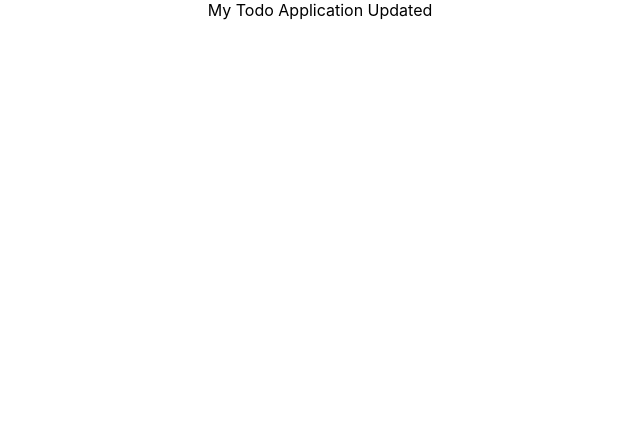
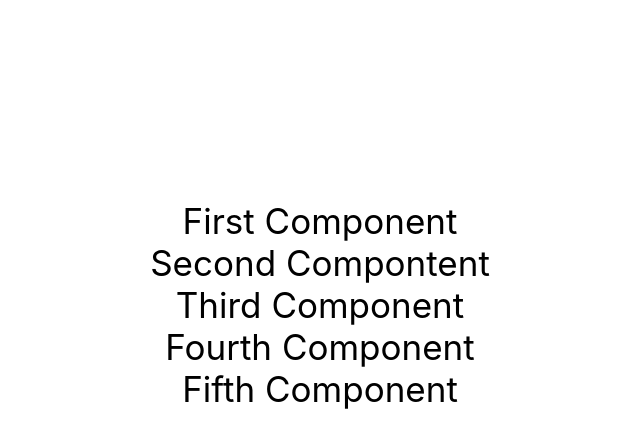
Before and after one commit to Harsh-Vardhan-Choudhary/todo-app, a React (Create React App) app: page / in a window 1280 px wide. Shown: the top 448 px of the page, without its empty margins (320-960 px from the left). Built offline with nearby package versions, Linux system fonts and the light colour scheme.

Commit message:
Learning about components in React

```diff
--- a/src/App.css
+++ b/src/App.css
@@ -1,38 +1,5 @@
 .App {
   text-align: center;
+  padding-top: 200px;
+  font-size: 35px;
 }
-
-.App-logo {
-  height: 40vmin;
-  pointer-events: none;
-}
-
-@media (prefers-reduced-motion: no-preference) {
-  .App-logo {
-    animation: App-logo-spin infinite 20s linear;
-  }
-}
-
-.App-header {
-  background-color: #282c34;
-  min-height: 100vh;
-  display: flex;
-  flex-direction: column;
-  align-items: center;
-  justify-content: center;
-  font-size: calc(10px + 2vmin);
-  color: white;
-}
-
-.App-link {
-  color: #61dafb;
-}
-
-@keyframes App-logo-spin {
-  from {
-    transform: rotate(0deg);
-  }
-  to {
-    transform: rotate(360deg);
-  }
-}
--- a/src/App.js
+++ b/src/App.js
@@ -1,11 +1,13 @@
 import logo from './logo.svg';
 import './App.css';
+import LearningComponent from './components/learning-examples/LearningComponent';
 
 function App() {
   return (
     <div className="App">
-      My Todo Application Updated
+      <LearningComponent/>
     </div>
-  );
+  )
 }
+
 export default App;
--- /dev/null
+++ b/src/components/learning-examples/FirstComponent.jsx
@@ -0,0 +1,11 @@
+export default function FirstComponent() {
+    return(
+      <div className="FirstComponent">First Component</div>
+    );
+}
+
+export function FifthComponent() {
+  return (
+    <div className="FifthComponent">Fifth Component</div>
+  )
+}
--- /dev/null
+++ b/src/components/learning-examples/FourthComponent.jsx
@@ -0,0 +1,9 @@
+import { Component } from 'react';
+
+export default class FourthComponent extends Component{
+    render() {
+      return(
+        <div className="FourthComponent">Fourth Component</div>
+      )
+    }
+}
--- /dev/null
+++ b/src/components/learning-examples/LearningComponent.jsx
@@ -0,0 +1,24 @@
+import FirstComponent from'./FirstComponent';
+
+//if braces aren't used here then default component is imported - breaces indicate not a default
+import { FifthComponent } from './FirstComponent';
+
+//import FirstComponent, { FifthComponent } from'./FirstComponent';
+
+import SecondComponent from'./SecondComponent';
+import ThirdComponent from'./ThirdComponent';
+import FourthComponent from'./FourthComponent';
+
+
+
+export default function LearningComponent() {
+    return(
+    <div className="LearningComponent">
+      <FirstComponent/>
+      <SecondComponent/>
+      <ThirdComponent/>
+      <FourthComponent/>
+      <FifthComponent/>
+    </div>
+    )
+}
--- /dev/null
+++ b/src/components/learning-examples/SecondComponent.jsx
@@ -0,0 +1,5 @@
+export default function SecondComponent() {
+    return(
+      <div className="SecondComponent">Second Compontent</div>
+    )
+}
--- /dev/null
+++ b/src/components/learning-examples/ThirdComponent.jsx
@@ -0,0 +1,9 @@
+import { Component } from 'react';
+
+export default class ThirdComponent extends Component{
+    render() {
+      return(
+        <div className="ThirdComponent">Third Component</div>
+      )
+    }
+}
```
